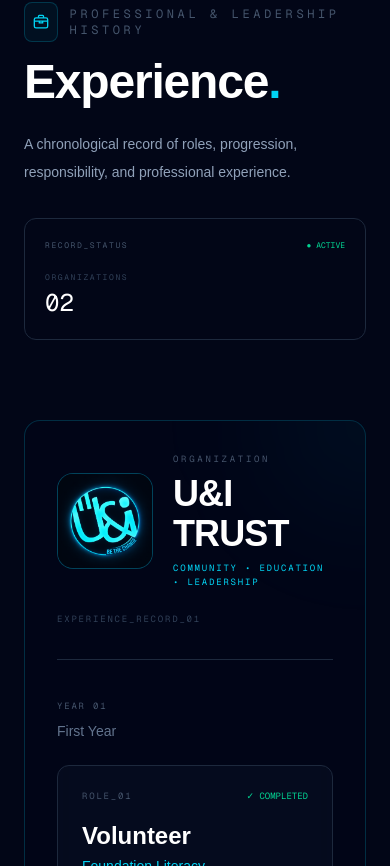
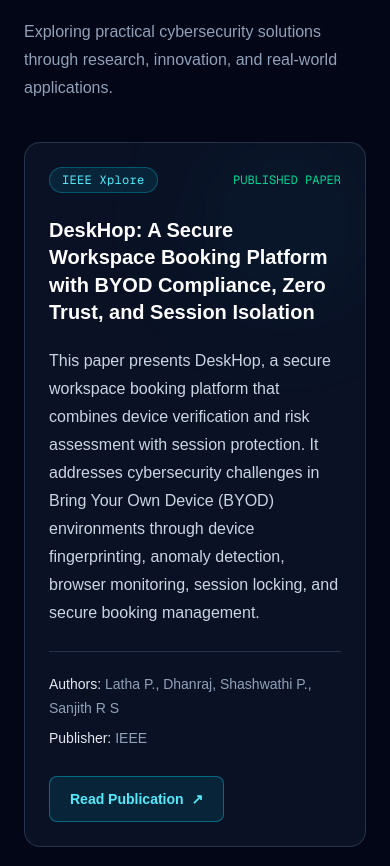
Before and after one commit to Sanjith0804/sanjith-portfolio, a Next.js app: page / in a window 390 px wide. Shown: the part 10778-11644 px from the top of the page. Built offline with nearby package versions, Linux system fonts and the light colour scheme.

Commit message:
Add IEEE research publication section

```diff
--- a/app/page.tsx
+++ b/app/page.tsx
@@ -1,9 +1,11 @@
+
 import Navbar from "@/components/Navbar";
 import Hero from "@/components/Hero";
 import About from "@/components/About";
 import Education from "@/components/Education";
 import Skills from "@/components/Skills";
 import Projects from "@/components/Projects";
+import Research from "@/components/Research";
 import Experience from "@/components/Experience";
 import Certifications from "@/components/Certifications";
 import Resume from "@/components/Resume";
@@ -19,6 +21,7 @@
       <Education />
       <Skills />
       <Projects />
+      <Research />
       <Experience />
       <Certifications />
       <Resume />
--- a/components/Navbar.tsx
+++ b/components/Navbar.tsx
@@ -8,6 +8,7 @@
   { label: "Education", href: "#education" },
   { label: "Skills", href: "#skills" },
   { label: "Projects", href: "#projects" },
+  { label: "Research", href: "#research" },
   { label: "Experience", href: "#experience" },
   { label: "Credentials", href: "#certifications" },
   { label: "Contact", href: "#contact" },
@@ -32,30 +33,18 @@
           document.documentElement.scrollTop ||
           0;
 
-        /* -----------------------------------------
-           Scroll Progress
-        ----------------------------------------- */
-
         const documentHeight =
           document.documentElement.scrollHeight -
           window.innerHeight;
 
         const progress =
           documentHeight > 0
-            ? Math.min(
-                (scrollTop / documentHeight) * 100,
-                100
-              )
+            ? Math.min((scrollTop / documentHeight) * 100, 100)
             : 0;
 
         setScrollProgress(progress);
 
-        /* -----------------------------------------
-           Active Section
-        ----------------------------------------- */
-
         const activationOffset = 150;
-
         let currentSection = "about";
 
         for (const item of navItems) {
@@ -65,17 +54,12 @@
 
           if (!section) continue;
 
-          const sectionTop =
-            section.getBoundingClientRect().top;
+          const sectionTop = section.getBoundingClientRect().top;
 
           if (sectionTop <= activationOffset) {
             currentSection = section.id;
           }
         }
-
-        /* -----------------------------------------
-           Bottom of Page
-        ----------------------------------------- */
 
         const nearBottom =
           window.innerHeight + scrollTop >=
@@ -86,7 +70,6 @@
         }
 
         setActiveSection(currentSection);
-
         animationFrame = null;
       });
     };
@@ -124,7 +107,6 @@
 
       <header className="fixed left-0 right-0 top-0 z-50 border-b border-slate-800/70 bg-slate-950/85 backdrop-blur-xl">
         <div className="mx-auto flex h-20 max-w-7xl items-center justify-between px-6">
-
           {/* Brand */}
           <a
             href="#home"
@@ -175,7 +157,6 @@
 
                   {item.label}
 
-                  {/* Active / hover line */}
                   <span
                     className={`absolute bottom-0 left-1/2 h-px -translate-x-1/2 bg-cyan-400 transition-all duration-300 ${
                       isActive
@@ -208,25 +189,19 @@
             <div className="space-y-1.5">
               <span
                 className={`block h-px w-4 bg-slate-400 transition-transform ${
-                  menuOpen
-                    ? "translate-y-2 rotate-45"
-                    : ""
+                  menuOpen ? "translate-y-2 rotate-45" : ""
                 }`}
               />
 
               <span
                 className={`block h-px w-4 bg-slate-400 transition-opacity ${
-                  menuOpen
-                    ? "opacity-0"
-                    : ""
+                  menuOpen ? "opacity-0" : ""
                 }`}
               />
 
               <span
                 className={`block h-px w-4 bg-slate-400 transition-transform ${
-                  menuOpen
-                    ? "-translate-y-1.5 -rotate-45"
-                    : ""
+                  menuOpen ? "-translate-y-1.5 -rotate-45" : ""
                 }`}
               />
             </div>
--- /dev/null
+++ b/components/Research.tsx
@@ -0,0 +1,77 @@
+
+export default function Research() {
+  return (
+    <section
+      id="research"
+      className="relative overflow-hidden px-6 py-20 sm:px-10 lg:px-20"
+    >
+      <div className="mx-auto max-w-6xl">
+        <div className="mb-10">
+          <p className="mb-3 font-mono text-sm tracking-widest text-cyan-400">
+            RESEARCH & PUBLICATIONS
+          </p>
+
+          <h2 className="text-3xl font-bold tracking-tight text-white sm:text-4xl">
+            Research & <span className="text-cyan-400">Achievements</span>
+          </h2>
+
+          <p className="mt-4 max-w-2xl text-base leading-7 text-slate-400">
+            Exploring practical cybersecurity solutions through research,
+            innovation, and real-world applications.
+          </p>
+        </div>
+
+        <article className="group relative overflow-hidden rounded-2xl border border-slate-700/70 bg-slate-900/70 p-6 transition duration-300 hover:border-cyan-400/50 sm:p-8">
+          <div className="absolute right-0 top-0 h-40 w-40 rounded-full bg-cyan-400/5 blur-3xl transition group-hover:bg-cyan-400/10" />
+
+          <div className="relative">
+            <div className="mb-6 flex flex-wrap items-center justify-between gap-3">
+              <span className="rounded-full border border-cyan-400/30 bg-cyan-400/10 px-3 py-1 font-mono text-xs tracking-wide text-cyan-300">
+                IEEE Xplore
+              </span>
+
+              <span className="font-mono text-xs text-emerald-400">
+                PUBLISHED PAPER
+              </span>
+            </div>
+
+            <h3 className="max-w-4xl text-xl font-semibold leading-snug text-white transition group-hover:text-cyan-300 sm:text-2xl">
+              DeskHop: A Secure Workspace Booking Platform with BYOD
+              Compliance, Zero Trust, and Session Isolation
+            </h3>
+
+            <p className="mt-5 max-w-4xl leading-7 text-slate-300">
+              This paper presents DeskHop, a secure workspace booking platform
+              that combines device verification and risk assessment with
+              session protection. It addresses cybersecurity challenges in
+              Bring Your Own Device (BYOD) environments through device
+              fingerprinting, anomaly detection, browser monitoring,
+              session locking, and secure booking management.
+            </p>
+
+            <div className="mt-6 border-t border-slate-700/70 pt-5">
+              <p className="text-sm leading-6 text-slate-400">
+                <span className="text-slate-200">Authors:</span> Latha P.,
+                Dhanraj, Shashwathi P., Sanjith R S
+              </p>
+
+              <p className="mt-2 text-sm text-slate-400">
+                <span className="text-slate-200">Publisher:</span> IEEE
+              </p>
+            </div>
+
+            <a
+              href="https://ieeexplore.ieee.org/document/11620439"
+              target="_blank"
+              rel="noopener noreferrer"
+              className="mt-7 inline-flex items-center gap-2 rounded-lg border border-cyan-400/40 bg-cyan-400/10 px-5 py-3 text-sm font-semibold text-cyan-300 transition hover:border-cyan-300 hover:bg-cyan-400/20"
+            >
+              Read Publication
+              <span aria-hidden="true">↗</span>
+            </a>
+          </div>
+        </article>
+      </div>
+    </section>
+  );
+}
```
